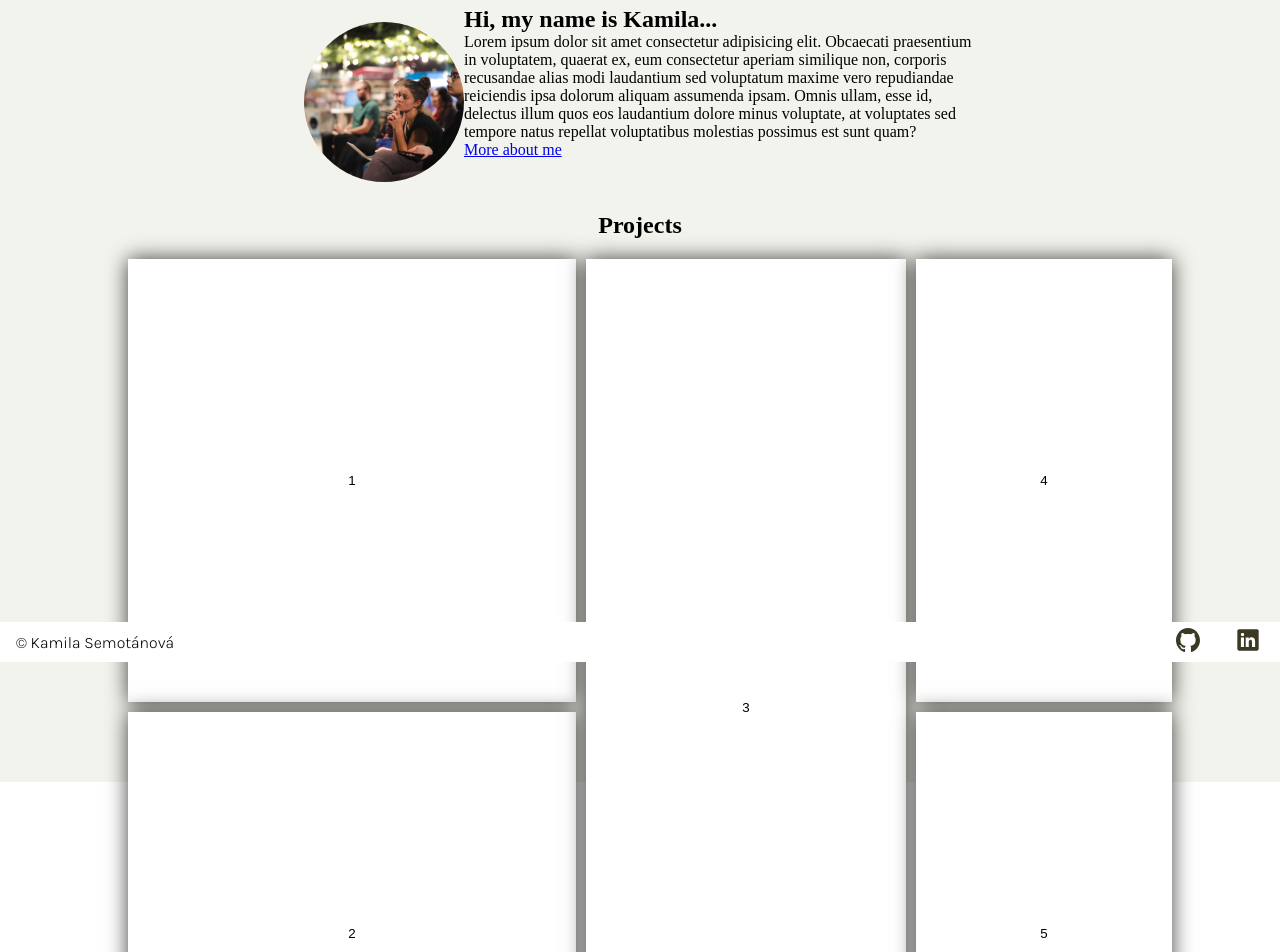
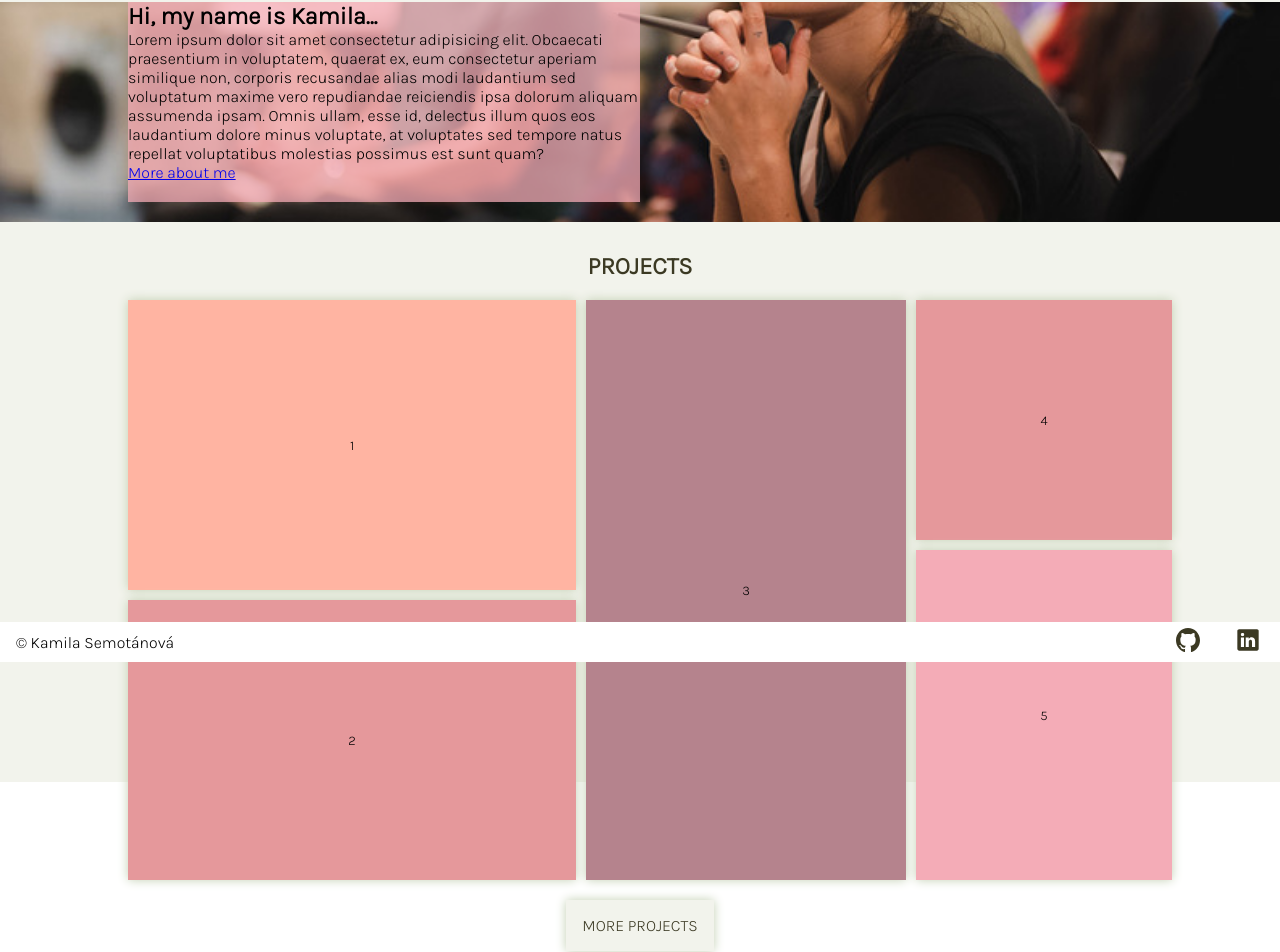
Before and after one commit to KamilaSemotanova/kamila-semotanova, a React app: page / in a window 1280 px wide. Shown: the part 138-1090 px from the top of the page. Built offline with nearby package versions, Linux system fonts and the light colour scheme.

Commit message:
Adjust the grid

```diff
--- a/src/pages/HomePage/HomeAbout/style.css
+++ b/src/pages/HomePage/HomeAbout/style.css
@@ -2,18 +2,17 @@
   display: flex;
   justify-content: space-evenly;
   align-items: center;
+  background-image: url("./img/kami.jpeg");
+  background-size: cover;
+  background-position: left;
+  height: 30vh;
+  width: 100vw;
 }
 
 .home-about__textbox {
+  position: relative;
+  right: 30vw;
+  height: 25vh;
   width: 40vw;
+  background-color: #f4acb7bd;
 }
-
-.home-about__photo {
-  display: flex;
-  background-image: url("./img/kami.jpeg");
-  background-size: cover;
-  border-radius: 100%;
-  margin-top: 40px;
-  height: 20vh;
-  width: 20vh;
-}
--- a/src/pages/HomePage/ProjectsReview/index.jsx
+++ b/src/pages/HomePage/ProjectsReview/index.jsx
@@ -5,7 +5,7 @@ import { Link } from 'react-router-dom';
 export const ProjectsReview = () => {
   return (
     <section className="projects-review">
-      <h2>Projects</h2>
+      <h2 className='projects-review__title'>Projects</h2>
       <section className="projects-review__box">
         <button className="projects-review__project project1">1</button>
         <button className="projects-review__project project2">2</button>
@@ -17,7 +17,7 @@ export const ProjectsReview = () => {
         to="/projects"
         className="projects-review__project projects-review__btn"
       >
-        Více projektů
+        More projects
       </Link>
     </section>
   );
--- a/src/pages/HomePage/ProjectsReview/style.css
+++ b/src/pages/HomePage/ProjectsReview/style.css
@@ -11,25 +11,30 @@
 .projects-review__box {
   display: grid;
   grid-template-columns: 35vw 25vw 20vw;
-  grid-template-rows: repeat(2, 1fr);
+  grid-template-rows: 30vh 5vh 35vh;
   grid-column-gap: 10px;
   grid-row-gap: 10px;
   width: 80vw;
-  height: 70vw;
+}
+
+.projects-review__title {
+  color: #3B3923;
+  text-transform: uppercase;
 }
 
 .projects-review__project {
   background: white;
   /* border: 1px solid #3B3923; */
   border: none;
-  -webkit-box-shadow: 0px 0px 20px 0px rgba(0, 0, 0, 0.75);
-  -moz-box-shadow: 0px 0px 20px 0px rgba(0, 0, 0, 0.75);
-  box-shadow: 0px 0px 20px 0px rgba(0, 0, 0, 0.75);
+  -webkit-box-shadow: 0px 0px 10px 0px #C2CFB2;
+  -moz-box-shadow: 0px 0px 10px 0px #C2CFB2;
+  box-shadow: 0px 0px 10px 0px #C2CFB2;
   cursor: pointer;
 }
 
 .project1 {
-  grid-area: 1 / 1 / 2 / 2;
+  background-color: #ffb4a2;
+  grid-area: 1 / 1 / 3 / 2;
 }
 
 .project1:hover {
@@ -37,7 +42,8 @@
 }
 
 .project2 {
-  grid-area: 2 / 1 / 3 / 2;
+  background-color: #e5989b;
+  grid-area: 3 / 1 / 3 / 2;
 }
 
 .project2:hover {
@@ -45,7 +51,8 @@
 }
 
 .project3 {
-  grid-area: 1 / 2 / 3 / 3;
+  background-color: #b5838d;
+  grid-area: 1 / 2 / 4 / 3;
 }
 
 .project3:hover {
@@ -53,6 +60,7 @@
 }
 
 .project4 {
+  background-color: #e5989b;
   grid-area: 1 / 3 / 2 / 4;
 }
 
@@ -61,11 +69,18 @@
 }
 
 .project5 {
-  grid-area: 2 / 3 / 3 / 4;
+  background-color: #f4acb7;
+  grid-area: 2 / 3 / 4 / 4;
 }
 
 .project5:hover {
   background: #F3E7EC;
 }
 
-.projects-review__btn {}
+.projects-review__btn {
+  color: #3B3923;
+  background-color: #f2f3ec;
+  text-decoration: none;
+  text-transform: uppercase;
+  padding: 1rem;
+}
--- a/src/style.css
+++ b/src/style.css
@@ -5,6 +5,7 @@ body,
   padding: 0;
   margin: 0;
   box-sizing: border-box;
+  font-family: "Karla", sans-serif;
 }
 
 html {
```
